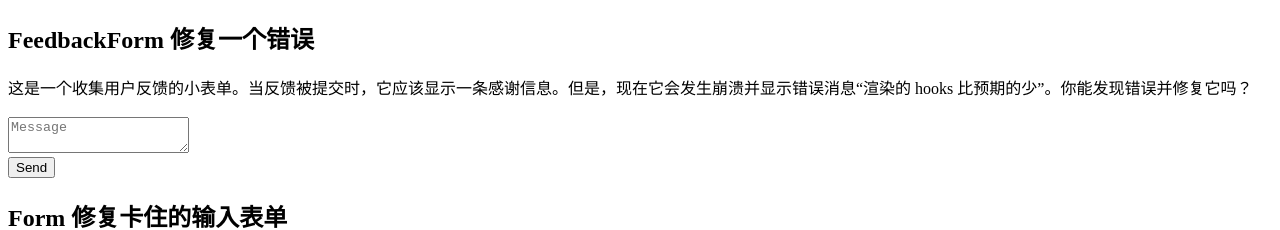
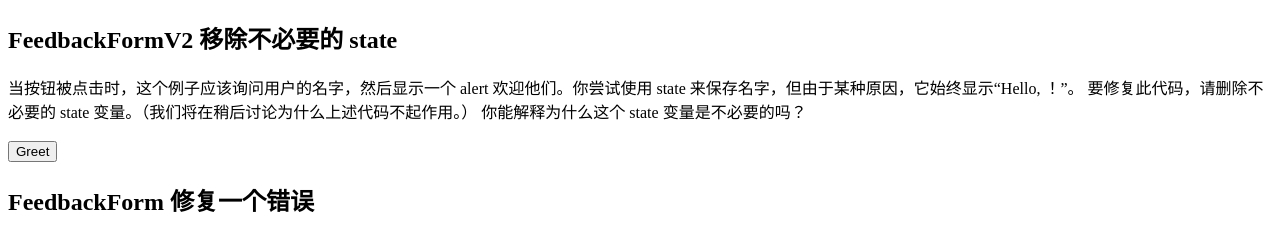
Before and after one commit to eeezgame/react-challenges, a React (Vite) app: page / in a window 1280 px wide. Shown: the top 230 px of the page. Built offline with nearby package versions, Linux system fonts and the light colour scheme.

Commit message:
upload challenge: FeedbackFormV2

```diff
--- a/src/App.tsx
+++ b/src/App.tsx
@@ -3,10 +3,23 @@ import './App.css'
 import Gallery from './challenges/Gallery/Gallery'
 import Form from './challenges/Form/Form'
 import FeedbackForm from './challenges/FeedbackForm/FeedbackForm'
+import FeedbackFormV2 from './challenges/FeedbackFormV2/FeedbackFormV2'
+
 function App() {
 
   return (
     <>
+
+      <h2>FeedbackFormV2 移除不必要的 state </h2>
+      <div>
+          当按钮被点击时，这个例子应该询问用户的名字，然后显示一个 alert 欢迎他们。你尝试使用 state 来保存名字，但由于某种原因，它始终显示“Hello, ！”。
+
+          要修复此代码，请删除不必要的 state 变量。（我们将在稍后讨论为什么上述代码不起作用。）
+
+          你能解释为什么这个 state 变量是不必要的吗？
+      </div>
+      <br />
+      <FeedbackFormV2></FeedbackFormV2>
 
       <h2>FeedbackForm 修复一个错误</h2>
       <div>这是一个收集用户反馈的小表单。当反馈被提交时，它应该显示一条感谢信息。但是，现在它会发生崩溃并显示错误消息“渲染的 hooks 比预期的少”。你能发现错误并修复它吗？</div>
--- /dev/null
+++ b/src/challenges/FeedbackFormV2/FeedbackFormV2.tsx
@@ -0,0 +1,16 @@
+import { useState } from 'react';
+
+export default function FeedbackFormV2() {
+  const [name, setName] = useState('');
+
+  function handleClick() {
+    setName(prompt('What is your name?'));
+    alert(`Hello, ${name}!`);
+  }
+
+  return (
+    <button onClick={handleClick}>
+      Greet
+    </button>
+  );
+}
```
